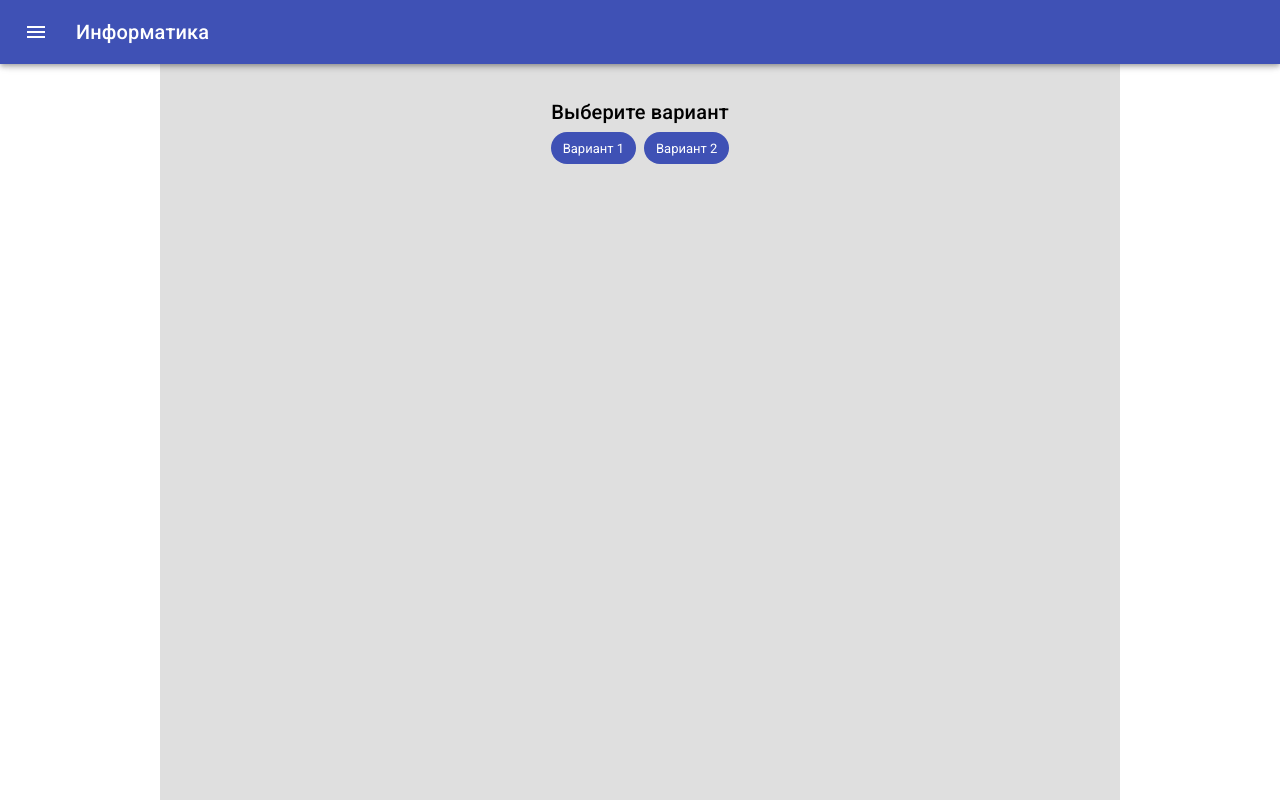
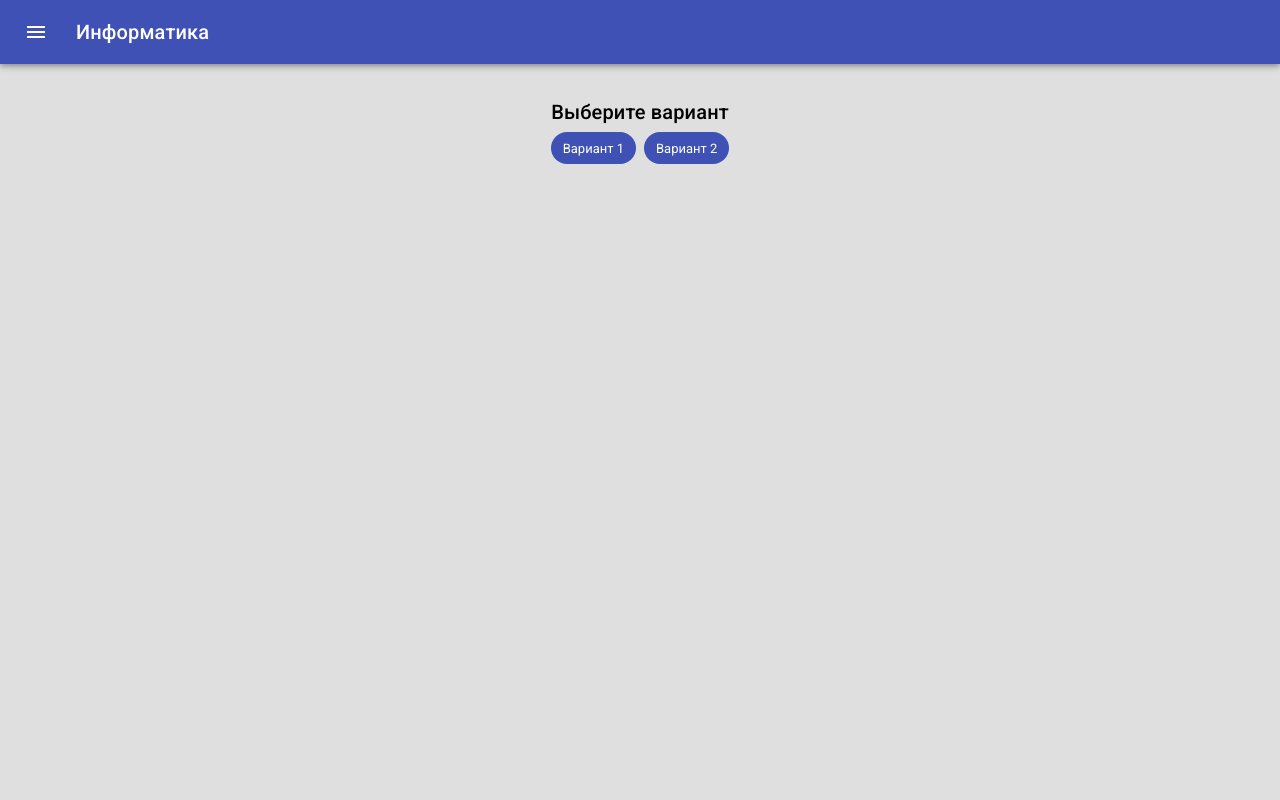
Before and after one commit to HeroBrine1st/Inf, a React (Create React App) app: page /variants in a window 1280 px wide. Built offline with nearby package versions, Linux system fonts and the light colour scheme.

Commit message:
Обновили стили, теперь на андроиде выглядит как нативное приложение. Готовимся к PWA

```diff
--- a/package.json
+++ b/package.json
@@ -4,6 +4,7 @@
   "private": true,
   "dependencies": {
     "@material-ui/core": "^4.11.3",
+    "@material-ui/icons": "^4.11.2",
     "@testing-library/jest-dom": "^5.11.9",
     "@testing-library/react": "^11.2.5",
     "@testing-library/user-event": "^12.8.3",
@@ -41,6 +42,6 @@
     ]
   },
   "devDependencies": {
-    "@material-ui/icons": "^4.11.2"
+
   }
 }
--- a/src/app/App.js
+++ b/src/app/App.js
@@ -1,5 +1,3 @@
-import './App.css';
-import "../misc/MainAppBar"
 import MainAppBar from "../misc/MainAppBar";
 import Main from "../main/Main";
 import {Route, BrowserRouter, Switch} from "react-router-dom"
@@ -8,8 +6,34 @@ import {SnackbarProvider} from "notistack";
 import {useState} from "react";
 import {Redirect} from "react-router";
 import {Toolbar} from "@material-ui/core";
+import {makeStyles} from "@material-ui/core/styles";
+
+const useStyles = makeStyles((theme) => ({
+  app: {
+    textAlign: "center",
+    display: "flex",
+    flexDirection: "column",
+    backgroundColor: "white",
+    minHeight: "100vh",
+  },
+  container: {
+    flexGrow: "1",
+    display: "flex",
+    flexDirection: "column",
+    margin: "auto",
+    textAlign: "left",
+    backgroundColor: "#DFDFDF",
+    [theme.breakpoints.up("lg")]: {
+      width: "75%",
+    },
+    [theme.breakpoints.down("lg")]: {
+      width: "100%",
+    }
+  },
+}))
 
 function App() {
+  const classes = useStyles()
   const [title, setTitle] = useState("Информатика")
   const resetTitle = () => {
     setTitle("Информатика")
@@ -17,9 +41,9 @@ function App() {
   document.title = title
   return <SnackbarProvider maxSnack={3}>
     <BrowserRouter>
-      <div className="App">
+      <div className={classes.app}>
         <MainAppBar title={title}/>
-        <div className="container">
+        <div className={classes.container}>
           <Toolbar/>
           <Switch>
             <Route exact path="/">
--- a/src/main/MainPagePaper.js
+++ b/src/main/MainPagePaper.js
@@ -47,9 +47,7 @@ function MainPagePaper(props) {
       </div>
 
       <Button variant="contained" color="primary" className={classes.button} component={Link} to={props.to}
-              endIcon={<NavigateNextRounded/>}>
-        Перейти
-      </Button>
+              endIcon={<NavigateNextRounded/>}>Перейти</Button>
     </Paper>
   </div>
 }
--- a/src/misc/MainAppBar.js
+++ b/src/misc/MainAppBar.js
@@ -9,6 +9,7 @@ import {makeStyles} from "@material-ui/core";
 
 import ArrowBackIcon from '@material-ui/icons/ArrowBack';
 import NavigationDrawer from "./NavigationDrawer";
+import {Link} from "react-router-dom";
 
 // В CSS эту хуйню не вывести :/
 const useStyles = makeStyles((theme) => ({
@@ -22,6 +23,12 @@ const useStyles = makeStyles((theme) => ({
   },
   title: {
     margin: "right",
+    color: "white",
+    textDecoration: "none",
+    outline: "0",
+    '&:hover': {
+      color: "white",
+    },
   },
 }));
 
@@ -37,7 +44,7 @@ function MainAppBar(props) {
                         onClick={() => setDrawer(!drawer)}>
               {drawer ? (<ArrowBackIcon/>) : (<MenuIcon/>)}
             </IconButton>
-            <Typography variant="h6" className={classes.title}>
+            <Typography variant="h6" className={classes.title} component={Link} to="/" unselectable>
               {props.title}
             </Typography>
           </Toolbar>
--- a/src/variants/Variants.js
+++ b/src/variants/Variants.js
@@ -11,11 +11,12 @@ const useStyles = makeStyles((theme) => ({
     alignContent: "center",
   },
   selector: {
-    display: 'flex',
-    justifyContent: 'center',
-    flexWrap: 'wrap',
-    marginLeft: theme.spacing(16),
-    marginRight: theme.spacing(16),
+    display: "flex",
+    flexDirection: "row",
+    justifyContent: "center",
+    flexWrap: "wrap",
+    marginLeft: "15%",
+    marginRight: "15%",
     '& > *': {
       margin: theme.spacing(0.5),
     },
```
Also changed, not shown: 1 other file (tests, documents, lock files or other folders).
